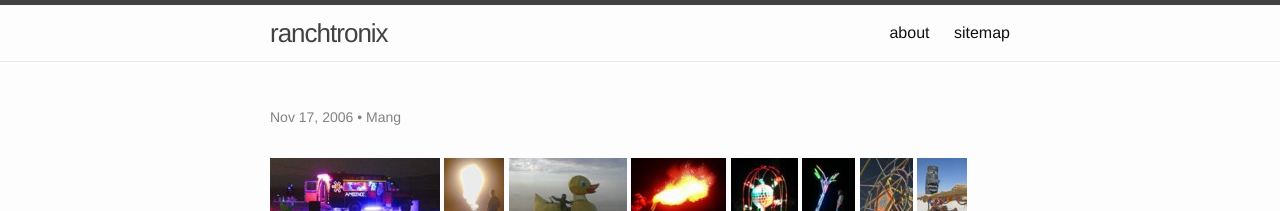
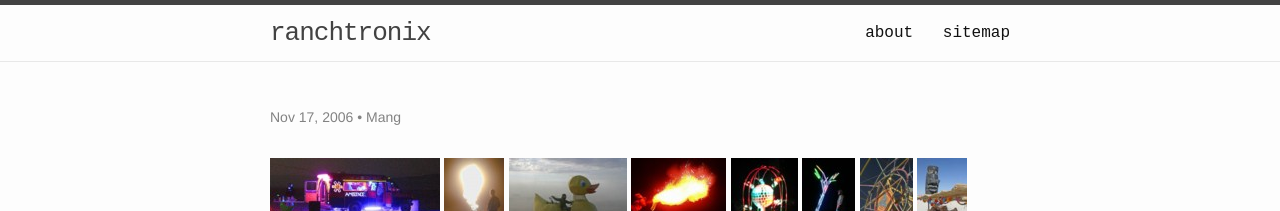
Before and after one commit to rajbot/ranchtronix, a Jekyll site: the page built from index.md, in a window 1280 px wide. Shown: the top 211 px of the page. Built offline with Jekyll 4.4.1, drawn with Linux system fonts in a browser that asks for light colours.

Commit message:
change .site-header font-family to monospace

```diff
--- a/_sass/_layout.scss
+++ b/_sass/_layout.scss
@@ -8,6 +8,9 @@
 
     // Positioning context for the mobile navigation icon
     position: relative;
+
+    //ranchtronix.org change:
+    font-family: monospace;
 }
 
 .site-title {
```
